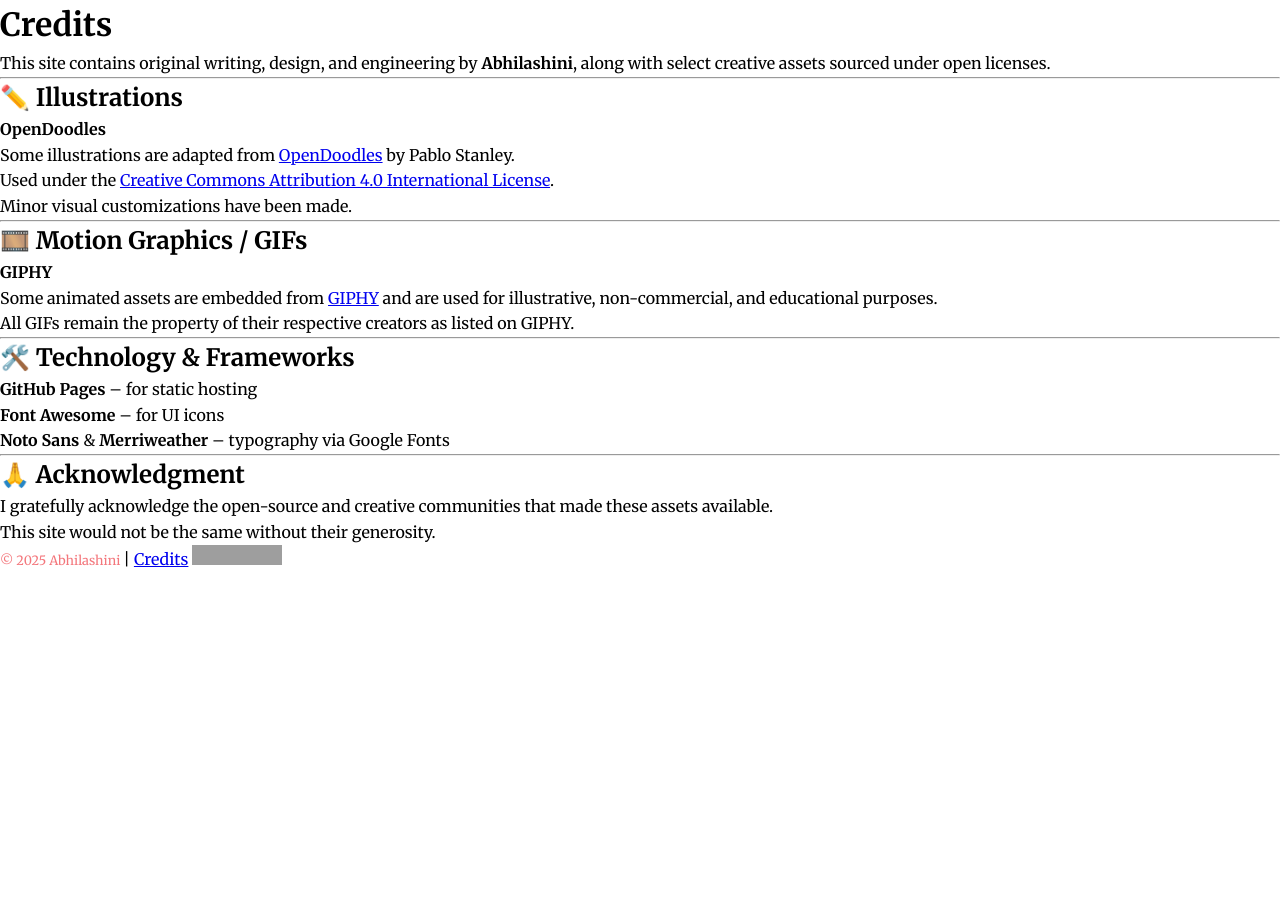
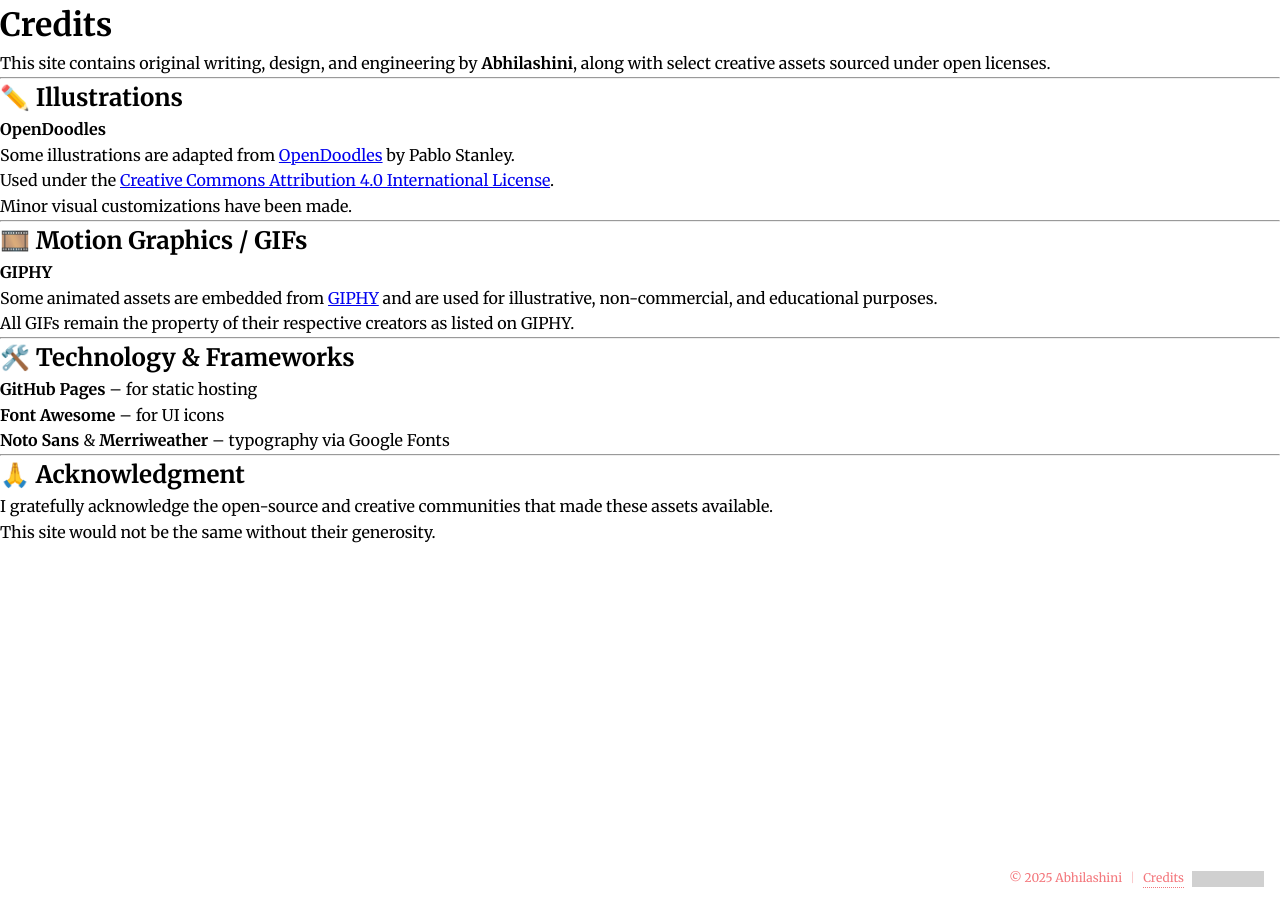
Before and after one commit to abhilashini/abhilashini.github.io, a Jekyll site: the page built from CREDITS.md, in a window 1280 px wide. Built offline with Jekyll 4.4.1, drawn with Linux system fonts in a browser that asks for light colours; our own code applies the rules of GitHub Pages for plain Markdown files; grey boxes are pictures that could not be loaded.

Commit message:
Update style.css
Footer icons, placements and styles

```diff
--- a/assets/css/style.css
+++ b/assets/css/style.css
@@ -423,36 +423,46 @@
   line-height: 1.5;
   opacity: 0.8;
 }
-.footer-license {
-  font-size: 0.8rem;
-  color: var(--color-icon);
-  text-align: center;
-  opacity: 0.6;
-  margin-top: 3rem;
-}
 
-/* Minimal bottom-right Credits link */
-.credits-link {
+.site-footer-meta {
   position: fixed;
   bottom: 12px;
   right: 16px;
-  z-index: 999;
-  font-size: 0.8rem;
-  font-family: 'Noto Sans', sans-serif;
+  display: flex;
+  align-items: center;
+  gap: 0.5rem;
+  font-size: 0.75rem;
+  color: var(--color-icon);
   opacity: 0.6;
+  z-index: 1000;
+  font-family: var(--font-sans);
 }
 
-.credits-link a {
+.footer-divider {
+  color: var(--color-icon);
+  opacity: 0.4;
+}
+
+.footer-link {
   color: var(--color-icon);
   text-decoration: none;
-  border-bottom: 1px dashed transparent;
-  transition: all 0.3s ease;
+  border-bottom: 1px dotted var(--color-icon);
 }
 
-.credits-link a:hover {
-  color: var(--color-text); /* Assuming you have a primary text color var */
-  border-bottom-color: var(--color-text);
-  opacity: 0.85;
+.footer-link:hover {
+  opacity: 0.9;
+  border-bottom: 1px solid var(--color-icon);
+}
+
+.cc-badge {
+  height: 1rem;
+  vertical-align: middle;
+  opacity: 0.8;
+  transition: opacity 0.3s;
+}
+
+.cc-badge:hover {
+  opacity: 1;
 }
 
 @media (max-width: 768px) {
```
